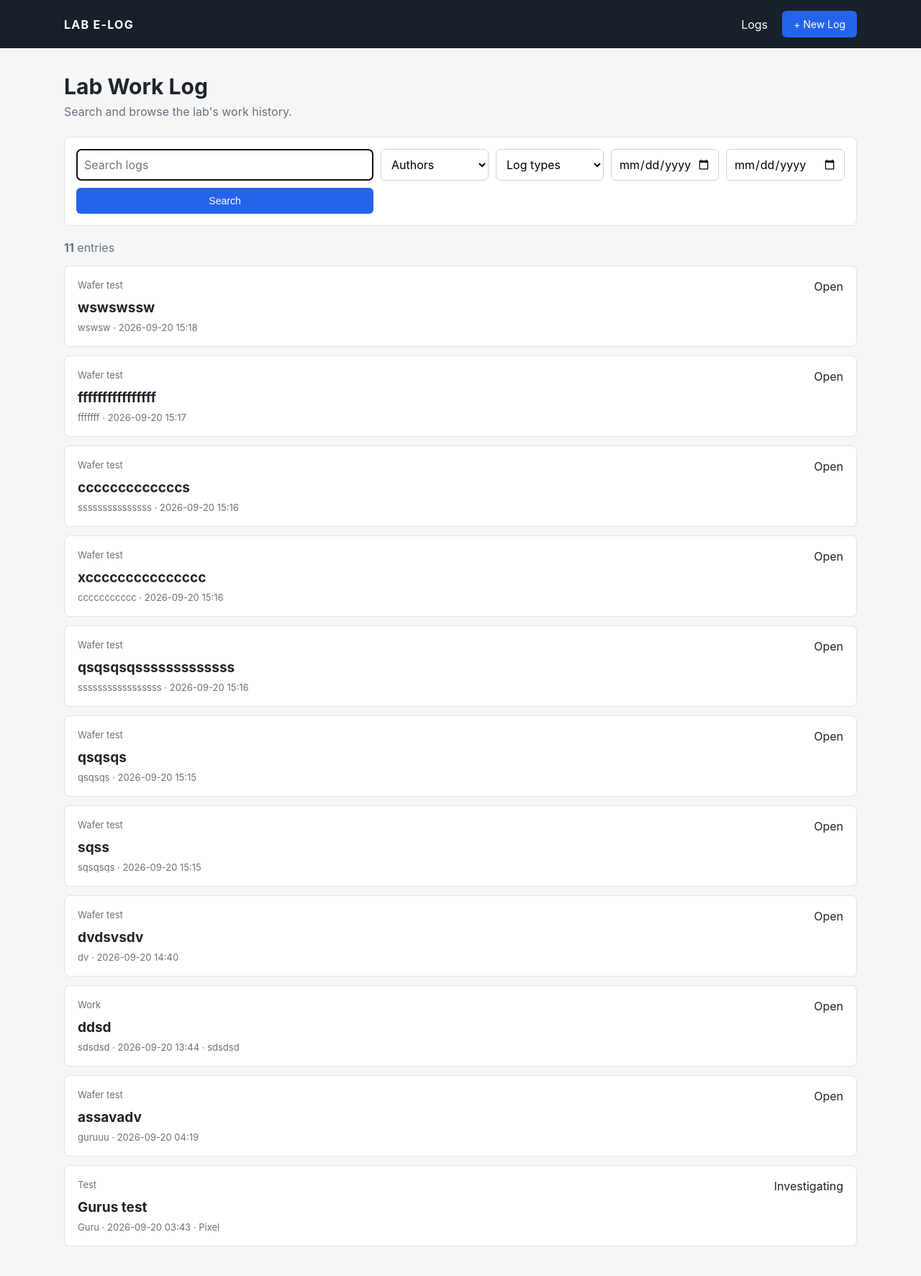
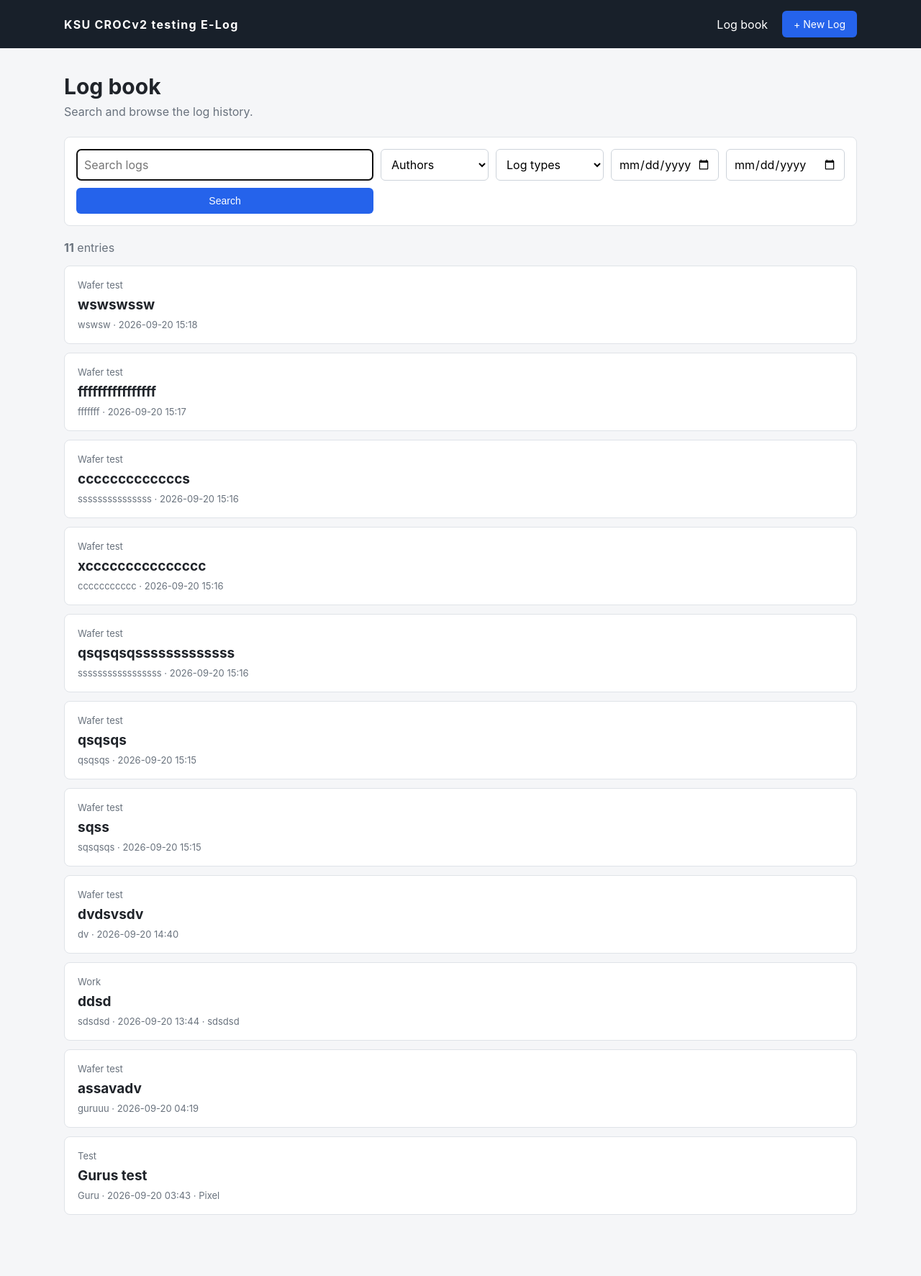
Before and after one commit to greddy36/lab_elog, a Flask app: page / in a window 1280 px wide. Shown: the top 1773 px of the page at 72% size. After the commit the page ends 1688 px from the top, so only its background shows below. Run offline with Flask 3, Linux system fonts and the light colour scheme; data comes from the database, SQL or seed files in the repository; both versions use the stored data as it was before the commit.

Commit message:
removed entries in the SQL db

```diff
--- a/app.py
+++ b/app.py
@@ -43,12 +43,9 @@ class LogEntry(db.Model):
 	title = db.Column(db.String(250), nullable=False)
 	log_type = db.Column(db.String(50), nullable=False, default="Work")
 	subsystem = db.Column(db.String(100), nullable=True)
-	status = db.Column(db.String(50), nullable=False, default="Open")
 
-	description = db.Column(db.Text, nullable=True)
 	work_performed = db.Column(db.Text, nullable=True)
 	result = db.Column(db.Text, nullable=True)
-	next_action = db.Column(db.Text, nullable=True)
 
 	created_at = db.Column(db.DateTime, nullable=False, default=datetime.now)
 	updated_at = db.Column(
@@ -105,7 +102,6 @@ def index():
 	query = request.args.get("q", "").strip()
 	author_id = request.args.get("author", type=int)
 	log_type = request.args.get("type", "").strip()
-	status = request.args.get("status", "").strip()
 
 	date_from = request.args.get("date_from", "").strip()
 	date_to = request.args.get("date_to", "").strip()
@@ -114,13 +110,11 @@ def index():
 
 	if query:
 		pattern = f"%{query}%"
-		logs_query = logs_query.join(Author).outerjoin(LogEntry.tags).filter(
+		logs_query = logs_query.join(Author).filter(
 			or_(
 				LogEntry.title.ilike(pattern),
-				LogEntry.description.ilike(pattern),
 				LogEntry.work_performed.ilike(pattern),
 				LogEntry.result.ilike(pattern),
-				LogEntry.next_action.ilike(pattern),
 				LogEntry.subsystem.ilike(pattern),
 				Author.name.ilike(pattern),
 			)
@@ -131,9 +125,6 @@ def index():
 
 	if log_type:
 		logs_query = logs_query.filter(LogEntry.log_type == log_type)
-
-	if status:
-		logs_query = logs_query.filter(LogEntry.status == status)
 
 	# Date range filtering
 	if date_from:
@@ -157,7 +148,6 @@ def index():
 		query=query,
 		selected_author=author_id,
 		selected_type=log_type,
-		selected_status=status,
 		date_from=date_from,
 		date_to=date_to,
 	)
@@ -180,11 +170,8 @@ def new_log():
 			title=request.form.get("title", "").strip(),
 			log_type=request.form.get("log_type", "Work"),
 			subsystem=request.form.get("subsystem", "").strip(),
-			status=request.form.get("status", "Open"),
-			description=request.form.get("description", "").strip(),
 			work_performed=request.form.get("work_performed", "").strip(),
 			result=request.form.get("result", "").strip(),
-			next_action=request.form.get("next_action", "").strip(),
 			author=author,
 		)
 
@@ -236,11 +223,8 @@ def edit_log(log_id):
 		entry.title = request.form.get("title", "").strip()
 		entry.log_type = request.form.get("log_type", "Work")
 		entry.subsystem = request.form.get("subsystem", "").strip()
-		entry.status = request.form.get("status", "Open")
-		entry.description = request.form.get("description", "").strip()
 		entry.work_performed = request.form.get("work_performed", "").strip()
 		entry.result = request.form.get("result", "").strip()
-		entry.next_action = request.form.get("next_action", "").strip()
 		entry.author = author
 
 		entry.equipment = get_or_create_equipment(
--- a/templates/base.html
+++ b/templates/base.html
@@ -3,16 +3,16 @@
 <head>
     <meta charset="utf-8">
     <meta name="viewport" content="width=device-width, initial-scale=1">
-    <title>Lab E-Log</title>
+    <title>KSU CROCv2 testing E-Log</title>
     <link rel="stylesheet" href="{{ url_for('static', filename='style.css') }}">
 </head>
 <body>
 
 <header>
     <div class="header-inner">
-        <a class="logo" href="{{ url_for('index') }}">LAB E-LOG</a>
+        <a class="logo" href="{{ url_for('index') }}">KSU CROCv2 testing E-Log</a>
         <nav>
-            <a href="{{ url_for('index') }}">Logs</a>
+            <a href="{{ url_for('index') }}">Log book</a>
             <a class="button" href="{{ url_for('new_log') }}">+ New Log</a>
         </nav>
     </div>
--- a/templates/index.html
+++ b/templates/index.html
@@ -4,8 +4,8 @@
 
 <div class="page-header">
 	<div>
-		<h1>Lab Work Log</h1>
-		<p>Search and browse the lab's work history.</p>
+		<h1>Log book</h1>
+		<p>Search and browse the log history.</p>
 	</div>
 </div>
 
--- a/templates/new_log.html
+++ b/templates/new_log.html
@@ -45,7 +45,7 @@
     <label>
         Report
         <textarea name="result" rows="6"
-            placeholder="What happened? Did the problem get resolved?"></textarea>
+            placeholder="What happened? Any issues or something worth noting?"></textarea>
     </label>
 
 
--- a/templates/view_log.html
+++ b/templates/view_log.html
@@ -6,7 +6,7 @@
     <div>
         <div class="log-card-top">
             <span class="type">{{ entry.log_type }}</span>
-            <span class="status status-{{ entry.status|lower }}">{{ entry.status }}</span>
+
         </div>
 
         <h1>{{ entry.title }}</h1>
```
Also changed, not shown: instance/lab_elog.db, 1 other file.
